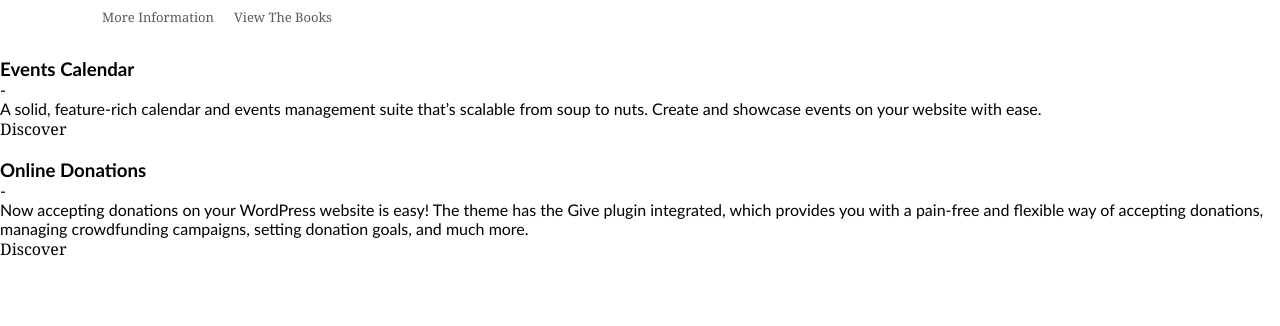
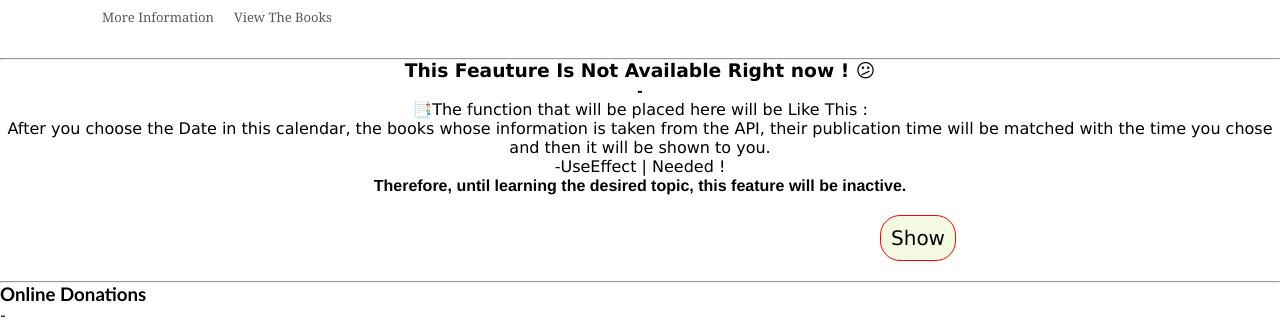
Before and after one commit to MiArianM/BookLibrary, a React (Vite) app: page / in a window 1280 px wide. Shown: the part 1241-1567 px from the top of the page. Before the commit the page ends 1501 px from the top, so only its background shows below. Built offline with nearby package versions, Linux system fonts and the light colour scheme.

Commit message:
Completed Another Sections(a)

```diff
--- a/src/App.jsx
+++ b/src/App.jsx
@@ -1,4 +1,5 @@
 /* eslint-disable react/no-unescaped-entities */
+import Calender from "./Components/Calender";
 import Header from "./Components/Header";
 import OurServices from "./Components/OurServices";
 import "./Styles/Global.css";
@@ -8,21 +9,7 @@
       <Header />
       <main>
         <OurServices />
-        <section id="infos1">
-          <div>
-            <h3>Events Calendar</h3>
-            <span>-</span>
-            <p>
-              A solid, feature-rich calendar and events management suite that’s
-              scalable from soup to nuts. Create and showcase events on your
-              website with ease.
-            </p>
-            <a>Discover</a>
-          </div>
-          <div>
-            <img />
-          </div>
-        </section>
+        <Calender />
         <section id="infos2">
           <div></div>
           <div>
--- /dev/null
+++ b/src/Components/Calender.jsx
@@ -0,0 +1,42 @@
+import { useState } from "react";
+import "../Styles/Calendar.css";
+function Calender() {
+  const [isshow, setIsShow] = useState(true);
+  const Toggle = () => {
+    setIsShow(!isshow);
+  };
+  if (isshow) {
+    return (
+      <section id="Calender">
+        <hr />
+        <div>
+          <h3>This Feauture Is Not Available Right now ! 😕</h3>
+          <span>-</span>
+          <p>
+            📑The function that will be placed here will be Like This :<br />{" "}
+            After you choose the Date in this calendar, the books whose
+            information is taken from the API, their publication time will be
+            matched with the time you chose and then it will be shown to you.{" "}
+            <br />
+            -UseEffect |  Needed !
+            <br />
+            <span>
+              Therefore, until learning the desired topic, this feature will be
+              inactive.{" "}
+            </span>
+          </p>
+          <button onClick={Toggle}>Show</button>
+        </div>
+        <hr />
+      </section>
+    );
+  } else {
+    return (
+      <section id="Calender">
+        <button onClick={Toggle}>Hide</button>
+      </section>
+    );
+  }
+}
+
+export default Calender;
--- a/src/Components/OurServices.jsx
+++ b/src/Components/OurServices.jsx
@@ -1,4 +1,4 @@
-import "../Styles/Main.css";
+import "../Styles/OurServices.css";
 /* eslint-disable react/no-unescaped-entities */
 function OurServices() {
   return (
--- /dev/null
+++ b/src/Styles/Calendar.css
@@ -0,0 +1,21 @@
+#Calender * {
+  text-align: center;
+  font-family: "Lucida Sans", "Lucida Sans Regular", "Lucida Grande",
+    "Lucida Sans Unicode", Geneva, Verdana, sans-serif;
+}
+#Calender span {
+  font-weight: 600;
+  font-family: "Franklin Gothic Medium", "Arial Narrow", Arial, sans-serif;
+}
+#Calender button {
+  padding: 10px;
+  background-color: rgb(244, 250, 225);
+  font-family: Verdana, Geneva, Tahoma, sans-serif;
+  margin: 20px;
+  border: 1px red solid;
+  border-radius: 20px;
+  cursor: pointer;
+  text-align: center;
+  margin-left: 45%;
+  font-size: 20px;
+}
```
Also changed, not shown: src/Styles/OurServices.css (renamed from src/Styles/Main.css).
